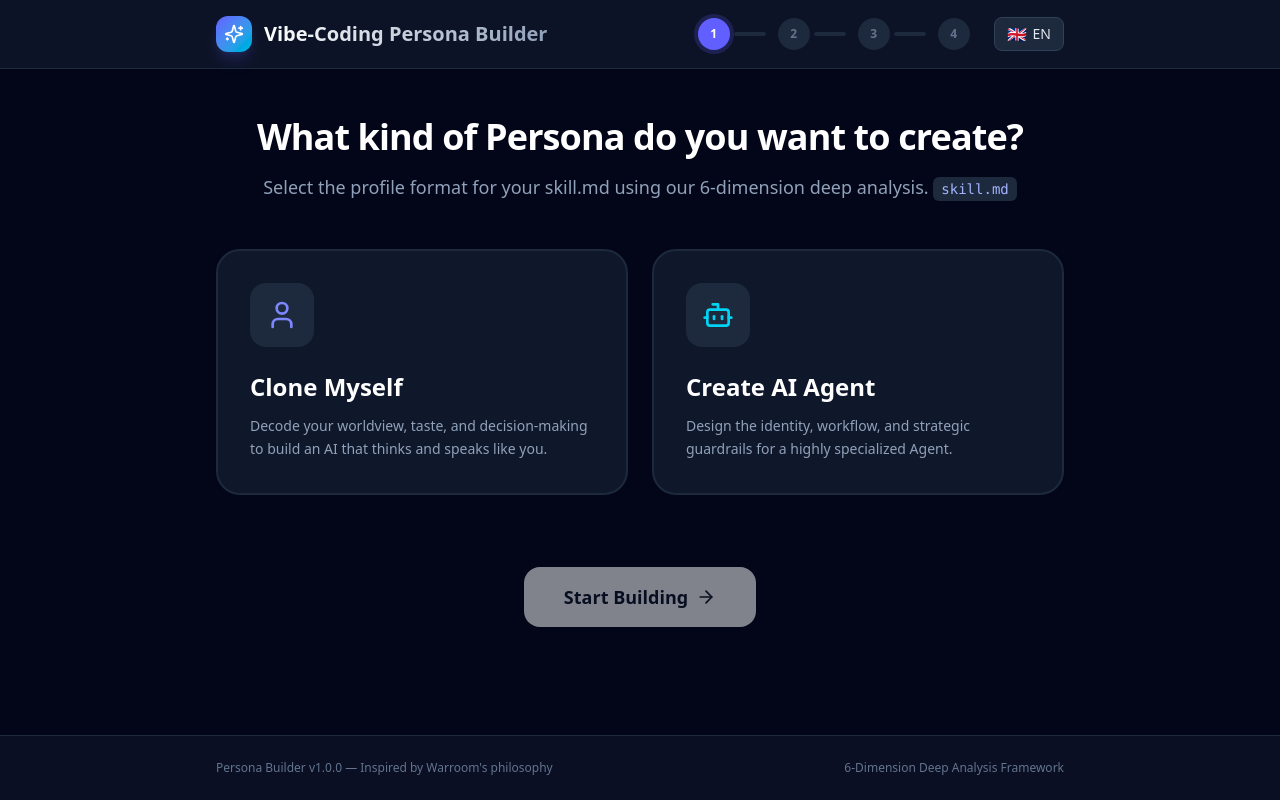
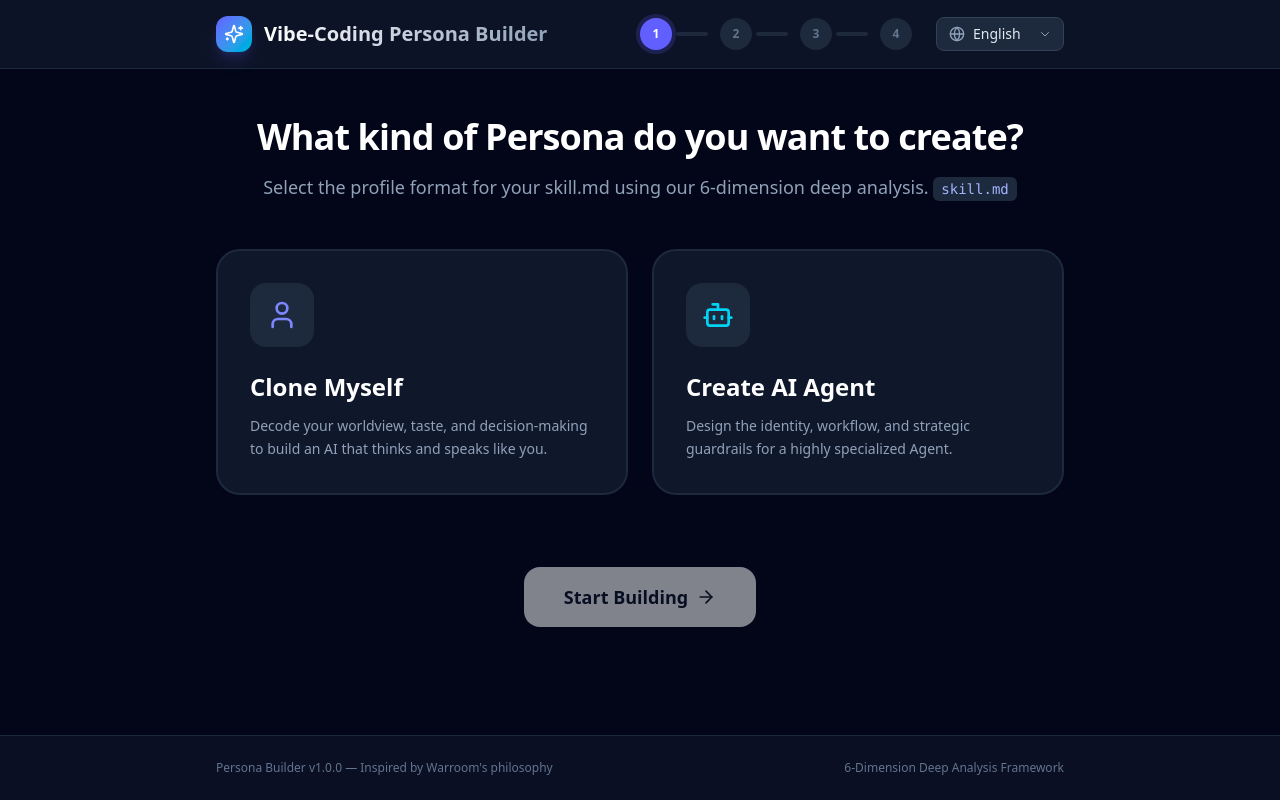
Before and after one commit to bejranonda/PersonaBuilder, a React (Vite) app: page / in a window 1280 px wide. Built offline with nearby package versions, Linux system fonts and the light colour scheme; the HTML template or start-up script is replaced by a standard one.

Commit message:
feat: change language switcher to dropdown and remove broken emojis

```diff
--- a/src/App.jsx
+++ b/src/App.jsx
@@ -216,12 +216,7 @@ export default function App() {
     setTimeout(() => setCopied(false), 2000);
   };
 
-  const handleLanguageSwitch = () => {
-    setLang((prev) => {
-      const idx = LANG_ORDER.indexOf(prev);
-      return LANG_ORDER[(idx + 1) % LANG_ORDER.length];
-    });
-  };
+
 
   const handleReset = () => {
     setStep(1);
@@ -281,14 +276,23 @@ export default function App() {
             </div>
 
             {/* Language switcher */}
-            <button
-              onClick={handleLanguageSwitch}
-              className="flex items-center justify-center gap-1.5 px-3 py-1.5 bg-slate-800 hover:bg-slate-700 rounded-lg transition-colors border border-slate-700 font-medium text-sm"
-              title="Switch Language"
-            >
-              <span className="text-base leading-none">{LANG_FLAGS[lang]}</span>
-              <span className="hidden sm:inline">{lang.toUpperCase()}</span>
-            </button>
+            <div className="relative flex items-center bg-slate-800 hover:bg-slate-700 rounded-lg transition-colors border border-slate-700 px-3 py-1.5 focus-within:ring-2 focus-within:ring-indigo-500/50">
+              <Globe className="w-4 h-4 text-slate-400 mr-2 shrink-0" />
+              <select
+                value={lang}
+                onChange={(e) => setLang(e.target.value)}
+                className="bg-transparent text-sm font-medium text-slate-200 outline-none cursor-pointer appearance-none pr-6 w-full"
+              >
+                <option value="en" className="bg-slate-800 text-slate-200">English</option>
+                <option value="th" className="bg-slate-800 text-slate-200">ภาษาไทย</option>
+                <option value="de" className="bg-slate-800 text-slate-200">Deutsch</option>
+              </select>
+              <div className="absolute right-3 pointer-events-none">
+                <svg className="w-3 h-3 text-slate-400" fill="none" stroke="currentColor" viewBox="0 0 24 24">
+                  <path strokeLinecap="round" strokeLinejoin="round" strokeWidth="2" d="M19 9l-7 7-7-7" />
+                </svg>
+              </div>
+            </div>
           </div>
         </div>
       </header>
```
